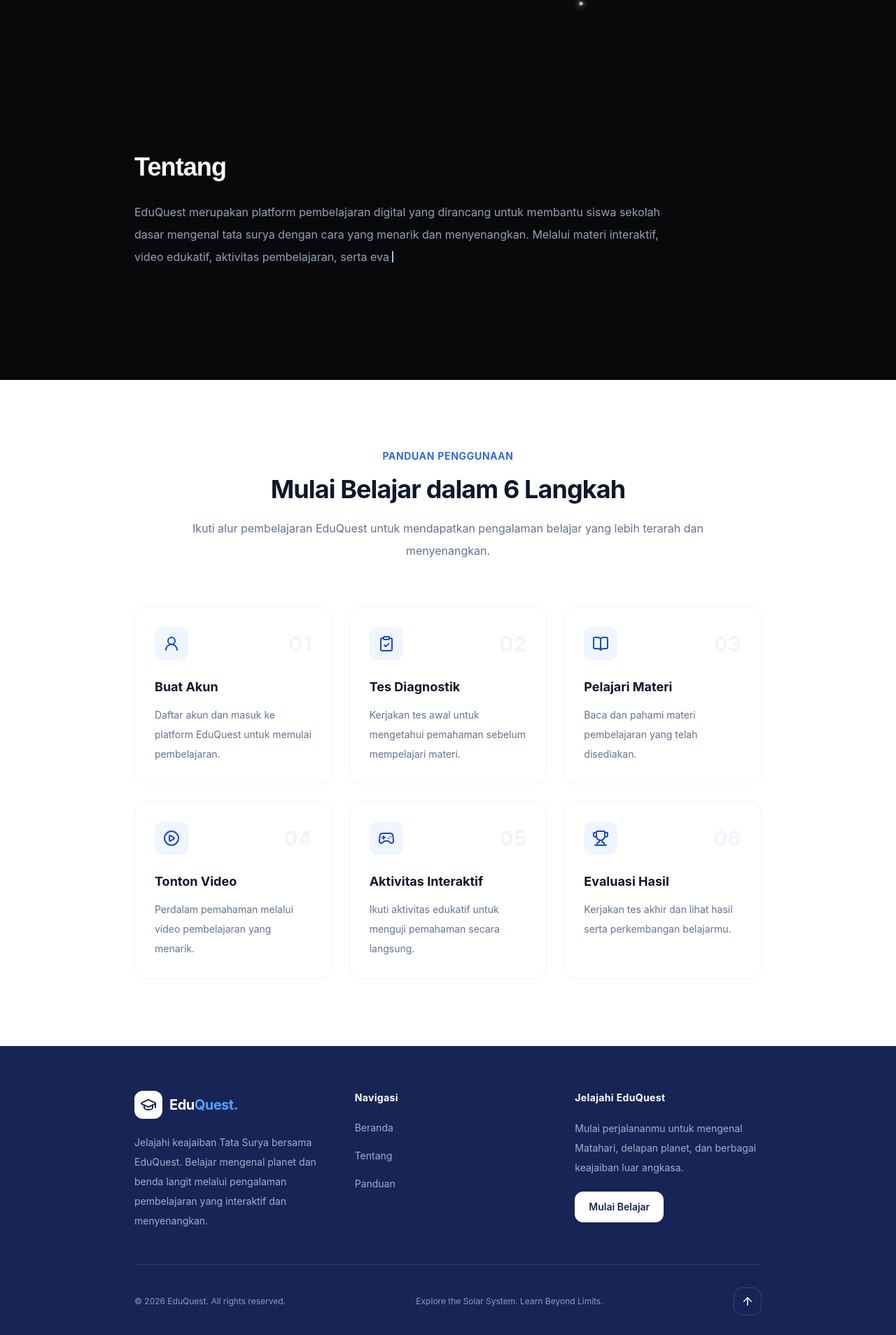
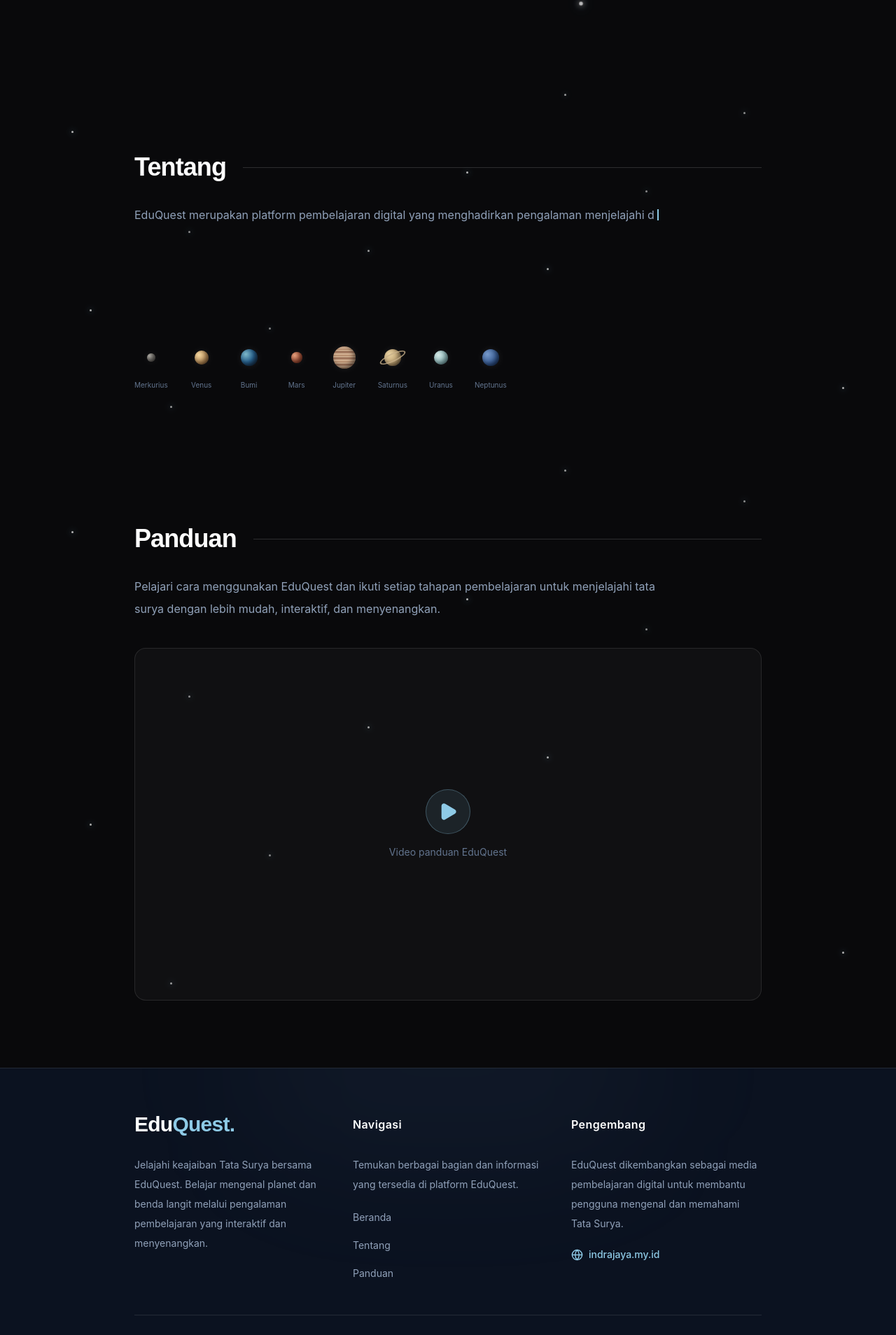
Before and after one commit to indrajaya140506/eduquest, a Next.js app: page / in a window 1280 px wide. Shown: the part 677-2585 px from the top of the page at 70% size. Built offline with nearby package versions, Linux system fonts and the light colour scheme.

Commit message:
progres landing page

```diff
--- a/src/app/layout.tsx
+++ b/src/app/layout.tsx
@@ -13,7 +13,7 @@ const geistMono = Geist_Mono({
 });
 
 export const metadata: Metadata = {
-  title: "Create Next App",
+  title: "EduQuest | Platfrom Media Pembelajaran Tata Surya",
   description: "Generated by create next app",
 };
 
--- a/src/components/landing/section/Panduan.tsx
+++ b/src/components/landing/section/Panduan.tsx
@@ -1,104 +1,56 @@
-import {
-  UserRound,
-  ClipboardCheck,
-  BookOpen,
-  PlayCircle,
-  Gamepad2,
-  Trophy,
-} from "lucide-react";
+import { Play } from "lucide-react";
 import Container from "@/components/layouts/container";
-
-const steps = [
-  {
-    number: "01",
-    icon: UserRound,
-    title: "Buat Akun",
-    description:
-      "Daftar akun dan masuk ke platform EduQuest untuk memulai pembelajaran.",
-  },
-  {
-    number: "02",
-    icon: ClipboardCheck,
-    title: "Tes Diagnostik",
-    description:
-      "Kerjakan tes awal untuk mengetahui pemahaman sebelum mempelajari materi.",
-  },
-  {
-    number: "03",
-    icon: BookOpen,
-    title: "Pelajari Materi",
-    description: "Baca dan pahami materi pembelajaran yang telah disediakan.",
-  },
-  {
-    number: "04",
-    icon: PlayCircle,
-    title: "Tonton Video",
-    description: "Perdalam pemahaman melalui video pembelajaran yang menarik.",
-  },
-  {
-    number: "05",
-    icon: Gamepad2,
-    title: "Aktivitas Interaktif",
-    description:
-      "Ikuti aktivitas edukatif untuk menguji pemahaman secara langsung.",
-  },
-  {
-    number: "06",
-    icon: Trophy,
-    title: "Evaluasi Hasil",
-    description:
-      "Kerjakan tes akhir dan lihat hasil serta perkembangan belajarmu.",
-  },
-];
 
 export default function Panduan() {
   return (
-    <section id="how-it-works" className="bg-white py-24">
-      <Container>
-        <div className="mx-auto max-w-3xl text-center">
-          <span className="text-sm font-semibold uppercase tracking-wider text-blue-600">
-            Panduan Penggunaan
-          </span>
+    <section
+      id="how-it-works"
+      className="relative overflow-hidden bg-[#09090b] py-24"
+    >
+      {/* ANIMASI BINTANG */}
+      <div className="pointer-events-none absolute inset-0">
+        {Array.from({ length: 12 }).map((_, index) => (
+          <span
+            key={index}
+            className="absolute h-[3px] w-[3px] animate-pulse rounded-full bg-white shadow-[0_0_8px_#8ECAE6]"
+            style={{
+              top: `${(index * 37 + 12) % 95}%`,
+              left: `${(index * 53 + 8) % 95}%`,
+              animationDelay: `${index * 0.25}s`,
+              opacity: 0.7,
+            }}
+          />
+        ))}
+      </div>
 
-          <h2 className="mt-4 text-3xl font-bold tracking-tight text-slate-900 sm:text-4xl">
-            Mulai Belajar dalam 6 Langkah
-          </h2>
+      <Container className="relative z-10">
+        <div className="w-full">
+          {/* JUDUL DAN GARIS PEMISAH */}
+          <div className="flex items-center gap-6">
+            <h2 className="shrink-0 font-['Poppins',sans-serif] text-3xl font-semibold tracking-tight text-white sm:text-4xl">
+              Panduan
+            </h2>
 
-          <p className="mt-5 text-base leading-8 text-slate-500">
-            Ikuti alur pembelajaran EduQuest untuk mendapatkan pengalaman
-            belajar yang lebih terarah dan menyenangkan.
+            <div className="h-px flex-1 bg-white/15" />
+          </div>
+
+          {/* PENJELASAN */}
+          <p className="mt-8 max-w-3xl text-base leading-8 text-slate-400">
+            Pelajari cara menggunakan EduQuest dan ikuti setiap tahapan
+            pembelajaran untuk menjelajahi tata surya dengan lebih mudah,
+            interaktif, dan menyenangkan.
           </p>
-        </div>
 
-        <div className="mt-16 grid gap-6 sm:grid-cols-2 lg:grid-cols-3">
-          {steps.map((step) => {
-            const Icon = step.icon;
+          {/* VIDEO PLACEHOLDER */}
+          <div className="mt-10 flex aspect-video w-full items-center justify-center overflow-hidden rounded-2xl border border-white/10 bg-white/[0.03]">
+            <div className="flex flex-col items-center gap-4">
+              <div className="flex h-16 w-16 items-center justify-center rounded-full border border-[#8ECAE6]/30 bg-[#8ECAE6]/10 text-[#8ECAE6] transition duration-300 hover:scale-110 hover:bg-[#8ECAE8]/20">
+                <Play size={28} fill="currentColor" />
+              </div>
 
-            return (
-              <div
-                key={step.number}
-                className="relative rounded-2xl border border-slate-100 bg-white p-7 transition hover:border-blue-200 hover:shadow-lg hover:shadow-slate-200/50"
-              >
-                <div className="flex items-center justify-between">
-                  <div className="flex h-12 w-12 items-center justify-center rounded-xl bg-blue-50 text-blue-700">
-                    <Icon size={24} />
-                  </div>
-
-                  <span className="text-3xl font-bold text-slate-100">
-                    {step.number}
-                  </span>
-                </div>
-
-                <h3 className="mt-6 text-lg font-bold text-slate-900">
-                  {step.title}
-                </h3>
-
-                <p className="mt-3 text-sm leading-7 text-slate-500">
-                  {step.description}
-                </p>
-              </div>
-            );
-          })}
+              <p className="text-sm text-slate-500">Video panduan EduQuest</p>
+            </div>
+          </div>
         </div>
       </Container>
     </section>
--- a/src/components/landing/section/Tentang.tsx
+++ b/src/components/landing/section/Tentang.tsx
@@ -5,38 +5,164 @@ import Container from "@/components/layouts/container";
 
 export default function Tentang() {
   const description =
-    "EduQuest merupakan platform pembelajaran digital yang dirancang untuk membantu siswa sekolah dasar mengenal tata surya dengan cara yang menarik dan menyenangkan. Melalui materi interaktif, video edukatif, aktivitas pembelajaran, serta evaluasi, siswa dapat memahami berbagai objek di tata surya sekaligus mengembangkan pengetahuan mereka.";
+    "EduQuest merupakan platform pembelajaran digital yang menghadirkan pengalaman menjelajahi dan memahami tata surya secara interaktif. Melalui materi edukatif, video, visualisasi, dan berbagai aktivitas pembelajaran, pengguna dapat mengenal lebih jauh tentang Matahari, planet, serta berbagai benda langit lainnya. EduQuest hadir untuk siapa saja yang memiliki rasa ingin tahu dan ketertarikan terhadap luasnya alam semesta.";
 
   const [displayText, setDisplayText] = useState("");
+  const [isDeleting, setIsDeleting] = useState(false);
 
   useEffect(() => {
-    let index = 0;
+    let timeout: ReturnType<typeof setTimeout>;
 
-    const interval = setInterval(() => {
-      index++;
+    if (!isDeleting && displayText === description) {
+      timeout = setTimeout(() => setIsDeleting(true), 3500);
+    } else if (isDeleting && displayText === "") {
+      timeout = setTimeout(() => setIsDeleting(false), 1000);
+    } else {
+      timeout = setTimeout(
+        () => {
+          setDisplayText((current) =>
+            isDeleting
+              ? current.slice(0, -1)
+              : description.slice(0, current.length + 1),
+          );
+        },
+        isDeleting ? 40 : 65,
+      );
+    }
 
-      setDisplayText(description.slice(0, index));
+    return () => clearTimeout(timeout);
+  }, [displayText, isDeleting, description]);
 
-      if (index >= description.length) {
-        clearInterval(interval);
-      }
-    }, 25);
-
-    return () => clearInterval(interval);
-  }, []);
+  const planets = [
+    {
+      name: "Merkurius",
+      size: "h-3 w-3",
+      style: {
+        background:
+          "radial-gradient(circle at 30% 30%, #b8b5ae, #77736e 65%, #35332f)",
+      },
+    },
+    {
+      name: "Venus",
+      size: "h-5 w-5",
+      style: {
+        background:
+          "radial-gradient(circle at 30% 30%, #f3d7a1, #b98b55 65%, #66452d)",
+      },
+    },
+    {
+      name: "Bumi",
+      size: "h-6 w-6",
+      style: {
+        background:
+          "radial-gradient(circle at 30% 30%, #7db8c9, #28618d 48%, #17304e 85%)",
+      },
+    },
+    {
+      name: "Mars",
+      size: "h-4 w-4",
+      style: {
+        background:
+          "radial-gradient(circle at 30% 30%, #e5a17e, #a84f35 65%, #57251f)",
+      },
+    },
+    {
+      name: "Jupiter",
+      size: "h-8 w-8",
+      style: {
+        background:
+          "repeating-linear-gradient(0deg, #a77b5d 0px, #d9b99a 3px, #8f624b 6px, #e0c5a5 9px)",
+      },
+    },
+    {
+      name: "Saturnus",
+      size: "h-6 w-6",
+      style: {
+        background:
+          "radial-gradient(circle at 30% 30%, #e9d3a3, #b89b6c 65%, #756044)",
+      },
+    },
+    {
+      name: "Uranus",
+      size: "h-5 w-5",
+      style: {
+        background:
+          "radial-gradient(circle at 30% 30%, #d4e8e6, #91bfc1 65%, #527d83)",
+      },
+    },
+    {
+      name: "Neptunus",
+      size: "h-6 w-6",
+      style: {
+        background:
+          "radial-gradient(circle at 30% 30%, #779acb, #31558e 65%, #172d53)",
+      },
+    },
+  ];
 
   return (
-    <section id="about" className="bg-[#09090b] py-24">
-      <Container>
-        <div className="max-w-3xl">
-          <h2 className="font-['Poppins',sans-serif] text-3xl font-semibold tracking-tight text-white sm:text-4xl">
-            Tentang
-          </h2>
+    <section id="about" className="relative overflow-hidden bg-[#09090b] py-24">
+      {/* ANIMASI BINTANG */}
+      <div className="pointer-events-none absolute inset-0">
+        {Array.from({ length: 12 }).map((_, index) => (
+          <span
+            key={index}
+            className="absolute h-[3px] w-[3px] animate-pulse rounded-full bg-white shadow-[0_0_8px_#8ECAE6]"
+            style={{
+              top: `${(index * 37 + 12) % 95}%`,
+              left: `${(index * 53 + 8) % 95}%`,
+              animationDelay: `${index * 0.25}s`,
+              opacity: 0.7,
+            }}
+          />
+        ))}
+      </div>
 
-          <p className="mt-7 min-h-[160px] text-base leading-8 text-slate-400">
+      <Container className="relative z-10">
+        <div className="w-full">
+          {/* JUDUL DAN GARIS PEMISAH */}
+          <div className="flex items-center gap-6">
+            <h2 className="shrink-0 font-['Poppins',sans-serif] text-3xl font-semibold tracking-tight text-white sm:text-4xl">
+              Tentang
+            </h2>
+
+            <div className="h-px flex-1 bg-white/15" />
+          </div>
+
+          {/* PENJELASAN ANIMASI KETIK */}
+          <p
+            aria-label={description}
+            className="mt-8 min-h-[160px] max-w-4xl text-base leading-8 text-slate-400"
+          >
             {displayText}
             <span className="ml-1 inline-block h-4 w-[2px] translate-y-[2px] animate-pulse bg-[#8ECAE6]" />
           </p>
+
+          {/* ILUSTRASI DELAPAN PLANET */}
+          <div className="mt-10 flex flex-wrap items-center gap-7">
+            {planets.map((planet) => (
+              <div
+                key={planet.name}
+                title={planet.name}
+                className="group flex flex-col items-center gap-3"
+              >
+                <div className="relative flex h-10 w-10 items-center justify-center transition duration-300 group-hover:-translate-y-2 group-hover:scale-125">
+                  <span
+                    className={`${planet.size} relative rounded-full shadow-[inset_-3px_-3px_6px_rgba(0,0,0,0.5),0_0_12px_rgba(255,255,255,0.08)]`}
+                    style={planet.style}
+                  />
+
+                  {planet.name === "Saturnus" && (
+                    <span className="absolute h-3 w-10 rotate-[-25deg] rounded-[50%] border-2 border-[#c9b18a]/80" />
+                  )}
+                </div>
+
+                <span className="text-[10px] text-slate-500 transition group-hover:text-[#8ECAE6]">
+                  {planet.name}
+                </span>
+              </div>
+            ))}
+          </div>
         </div>
       </Container>
     </section>
--- a/src/components/layouts/footer.tsx
+++ b/src/components/layouts/footer.tsx
@@ -1,11 +1,5 @@
 import Link from "next/link";
-import {
-  GraduationCap,
-  Facebook,
-  Instagram,
-  Mail,
-  ArrowUp,
-} from "lucide-react";
+import { ArrowUp, Globe } from "lucide-react";
 
 import Container from "@/components/layouts/container";
 
@@ -17,23 +11,26 @@ const footerLinks = [
 
 export default function Footer() {
   return (
-    <footer className="bg-blue-950 text-white">
-      <Container className="pt-16 pb-8">
+    <footer className="relative overflow-hidden border-t border-white/10 bg-[#0B1220] text-white">
+      {/* DEKORASI BACKGROUND */}
+      <div className="pointer-events-none absolute -top-32 left-1/2 h-64 w-[600px] -translate-x-1/2 rounded-full bg-[#8ECAE6]/[0.04] blur-[100px]" />
+
+      <Container className="relative z-10 pt-14 pb-8">
         {/* MAIN FOOTER */}
-        <div className="grid gap-12 border-b border-white/10 pb-12 md:grid-cols-2 lg:grid-cols-3">
+        <div className="grid grid-cols-1 gap-12 border-b border-white/10 pb-12 md:grid-cols-3 md:gap-10">
           {/* BRAND */}
-          <div>
-            <Link href="/" className="inline-flex items-center gap-2.5">
-              <div className="flex h-10 w-10 items-center justify-center rounded-xl bg-white text-blue-950">
-                <GraduationCap size={24} />
-              </div>
+          <div className="flex flex-col">
+            <div className="flex h-12 items-center">
+              <Link
+                href="/"
+                className="font-['Poppins',sans-serif] text-3xl font-bold tracking-tight"
+              >
+                <span className="text-white">Edu</span>
+                <span className="text-[#8ECAE6]">Quest.</span>
+              </Link>
+            </div>
 
-              <span className="text-xl font-bold tracking-tight">
-                Edu<span className="text-blue-400">Quest.</span>
-              </span>
-            </Link>
-
-            <p className="mt-5 max-w-sm text-sm leading-7 text-blue-100/70">
+            <p className="mt-5 max-w-sm text-sm leading-7 text-slate-400">
               Jelajahi keajaiban Tata Surya bersama EduQuest. Belajar mengenal
               planet dan benda langit melalui pengalaman pembelajaran yang
               interaktif dan menyenangkan.
@@ -42,14 +39,23 @@ export default function Footer() {
 
           {/* NAVIGATION */}
           <div>
-            <h3 className="text-sm font-bold tracking-wide">Navigasi</h3>
+            <div className="flex h-12 items-center">
+              <h3 className="text-base font-semibold tracking-wide text-white">
+                Navigasi
+              </h3>
+            </div>
+
+            <p className="mt-5 text-sm leading-7 text-slate-400">
+              Temukan berbagai bagian dan informasi yang tersedia di platform
+              EduQuest.
+            </p>
 
             <ul className="mt-5 space-y-4">
               {footerLinks.map((link) => (
                 <li key={link.label}>
                   <Link
                     href={link.href}
-                    className="text-sm text-blue-100/70 transition hover:text-white"
+                    className="inline-block text-sm text-slate-400 transition duration-200 hover:translate-x-1 hover:text-[#8ECAE6]"
                   >
                     {link.label}
                   </Link>
@@ -58,42 +64,45 @@ export default function Footer() {
             </ul>
           </div>
 
-          {/* CONTACT */}
+          {/* DEVELOPER */}
           <div>
-            <h3 className="text-sm font-bold tracking-wide">
-              Jelajahi EduQuest
-            </h3>
+            <div className="flex h-12 items-center">
+              <h3 className="text-base font-semibold tracking-wide text-white">
+                Pengembang
+              </h3>
+            </div>
 
-            <p className="mt-5 text-sm leading-7 text-blue-100/70">
-              Mulai perjalananmu untuk mengenal Matahari, delapan planet, dan
-              berbagai keajaiban luar angkasa.
+            <p className="mt-5 text-sm leading-7 text-slate-400">
+              EduQuest dikembangkan sebagai media pembelajaran digital untuk
+              membantu pengguna mengenal dan memahami Tata Surya.
             </p>
 
-            <div className="mt-5 flex items-center gap-3">
-              <Link
-                href="/register"
-                className="inline-flex items-center rounded-xl bg-white px-5 py-3 text-sm font-semibold text-blue-950 transition hover:bg-blue-50"
-              >
-                Mulai Belajar
-              </Link>
-            </div>
+            <Link
+              href="https://indrajaya.my.id"
+              target="_blank"
+              rel="noopener noreferrer"
+              className="mt-5 inline-flex items-center gap-2 text-sm font-medium text-[#8ECAE6] transition duration-200 hover:text-white"
+            >
+              <Globe size={17} />
+              indrajaya.my.id
+            </Link>
           </div>
         </div>
 
         {/* BOTTOM FOOTER */}
-        <div className="flex flex-col items-center justify-between gap-5 pt-8 text-center sm:flex-row sm:text-left">
-          <p className="text-xs text-blue-100/60">
-            © 2026 EduQuest. All rights reserved.
+        <div className="flex flex-col items-center justify-between gap-5 pt-7 text-center sm:flex-row sm:text-left">
+          <p className="text-xs text-slate-500">
+            © 2026 EduQuest. Hak cipta dilindungi.
           </p>
 
-          <p className="text-xs text-blue-100/60">
-            Explore the Solar System. Learn Beyond Limits.
+          <p className="text-xs text-slate-500">
+            Dibuat dengan penuh dedikasi untuk dunia pendidikan.
           </p>
 
           <Link
             href="#home"
             aria-label="Kembali ke atas"
-            className="flex h-10 w-10 items-center justify-center rounded-xl border border-white/15 text-white transition hover:bg-white/10"
+            className="flex h-10 w-10 items-center justify-center rounded-xl border border-white/10 text-slate-400 transition duration-200 hover:border-[#8ECAE6]/40 hover:bg-[#8ECAE6]/10 hover:text-[#8ECAE6]"
           >
             <ArrowUp size={18} />
           </Link>
```
Also changed, not shown: src/app/globals.css (+44 -0 lines).
